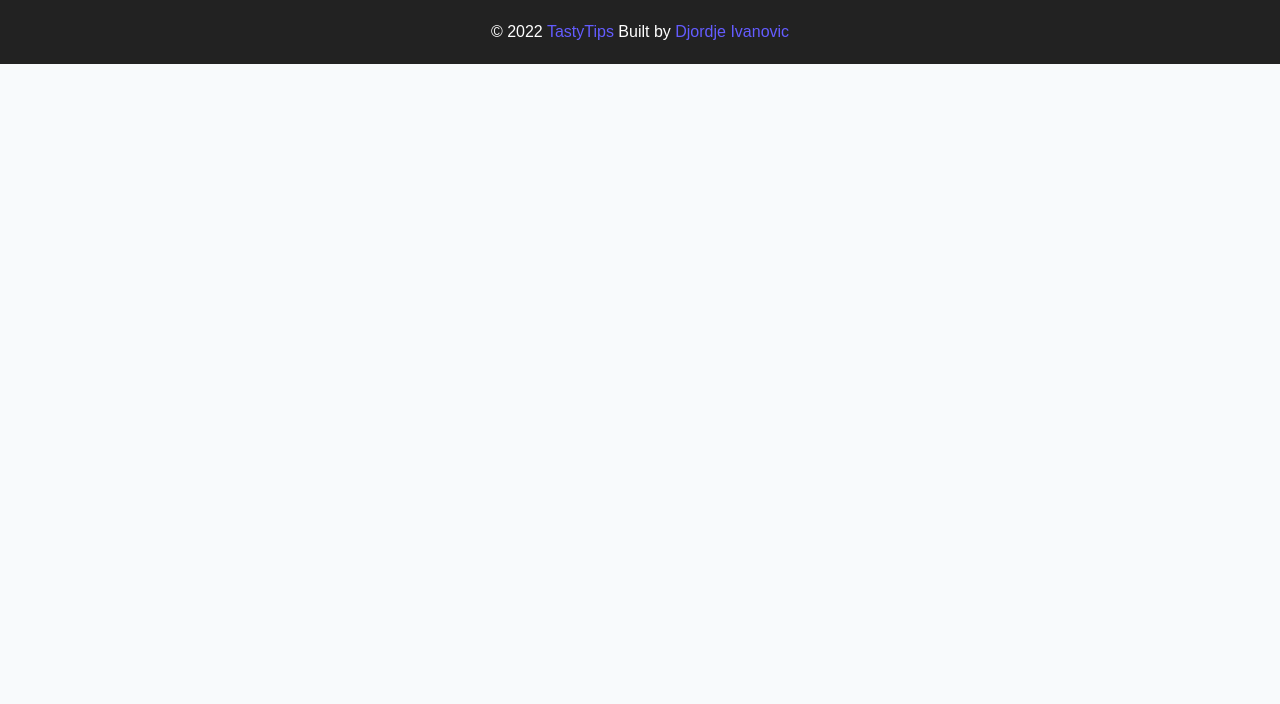
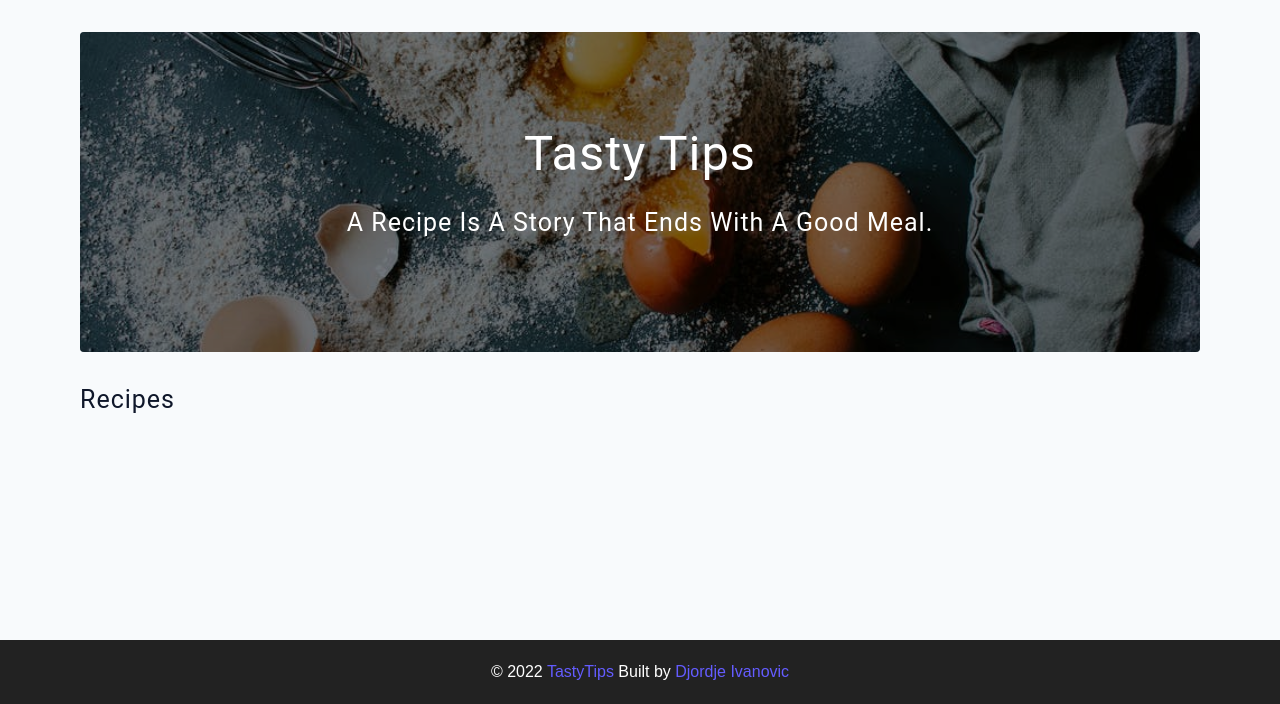
Before and after one commit to Djolee00/tasty-tips-WEB, a PHP site: page / in a window 1280 px wide. Shown: the part 96-800 px from the top of the page. Run offline with PHP 8.4, Linux system fonts and the light colour scheme; some libraries are stand-ins or nearby versions.

Commit message:
Started main part of index.html

```diff
--- a/css/main.css
+++ b/css/main.css
@@ -378,7 +378,12 @@ Page
 */
 
 .page {
-  background: red;
+  /* background: red; */
+  width: 90vw;
+  max-width: var(--max-width);
+  margin: 0 auto;
+  padding-top: 2rem;
+  min-height: calc(100vh - (6rem + 4rem));
 }
 
 
@@ -408,3 +413,49 @@ Footer
 .footer-logo, .page-footer a {
   color: var(--primary-500);
 }
+
+/*
+===============
+Hero
+===============
+*/
+
+.hero {
+  height: 40vh;
+  background: url('../assets/main.jpeg') center/cover no-repeat;
+  margin-bottom: 2rem;
+  border-radius: var(--borderRadius);
+  position: relative;
+}
+
+.hero-container {
+  position: absolute;
+  width: 100%;
+  height: 100%;
+  top:0;
+  left:0;
+  background-color: rgba(0, 0, 0, 0.4);
+  border-radius: var(--borderRadius);
+  display: flex;
+  align-items: center;
+  justify-content: center;
+}
+
+.hero-text {
+  text-align: center;
+  color: var(--white);
+}
+
+@media screen and (min-width:768) {
+   .hero-text h1 {
+    font-size: 4rem;
+    margin-bottom: 0;
+   }
+}
+
+
+/*
+===============
+
+===============
+*/
--- a/index.html
+++ b/index.html
@@ -4,7 +4,7 @@
     <meta charset="UTF-8" />
     <meta http-equiv="X-UA-Compatible" content="IE=edge" />
     <meta name="viewport" content="width=device-width, initial-scale=1.0" />
-    <title>Simply Recipes || Starter</title>
+    <title>TastyTips</title>
     <!-- favicon -->
     <link rel="shortcut icon" href="./assets/favicon.ico" type="image/x-icon" />
     <!-- normalize -->
@@ -48,12 +48,39 @@
     <!-- end of nav-->
 
     <!-- main -->
-    <main class="page"></main>
+    <main class="page">
+      <!-- header -->
+      <header class="hero">
+        <div class="hero-container">
+          <div class="hero-text">
+            <h1>Tasty Tips</h1>
+            <h4>A recipe is a story that ends with a good meal.</h4>
+          </div>
+        </div>
+      </header>
+      <!-- end of header -->
+
+      <!-- recipes container -->
+      <section class="recipes-container">
+        <!-- tags container -->
+        <div class="tags-container">
+          <h4>recipes</h4>
+          <div class="tags-list"></div>
+        </div>
+        <!--end of tags container -->
+
+        <!-- recipes container -->
+        <div class="recipes-list"></div>
+        <!--end of recipes list -->
+      </section>
+      <!-- end of recipes container -->
+
+    </main>
     <!-- end of main -->
 
     <!-- footer -->
     <footer class="page-footer">
-      <p> &copy; <span id="date">2022</span>
+      <p> &copy; <span id="date"></span>
       <span class="footer-logo">TastyTips</span>
       Built by <a href="https://github.com/Djolee00?tab=repositories">Djordje Ivanovic</a>
 
--- a/js/app.js
+++ b/js/app.js
@@ -23,4 +23,12 @@ const navBtnDOM = getElement('.nav-btn');
  */
 navBtnDOM.addEventListener('click',() => {
   links.classList.toggle('show-links');
-})
+});
+
+
+/**
+ * setting current year, I don't want to be hardcoded in HTML page
+ */
+const date = getElement('#date');
+const currentYear = new Date().getFullYear();
+date.textContent = currentYear;
```
